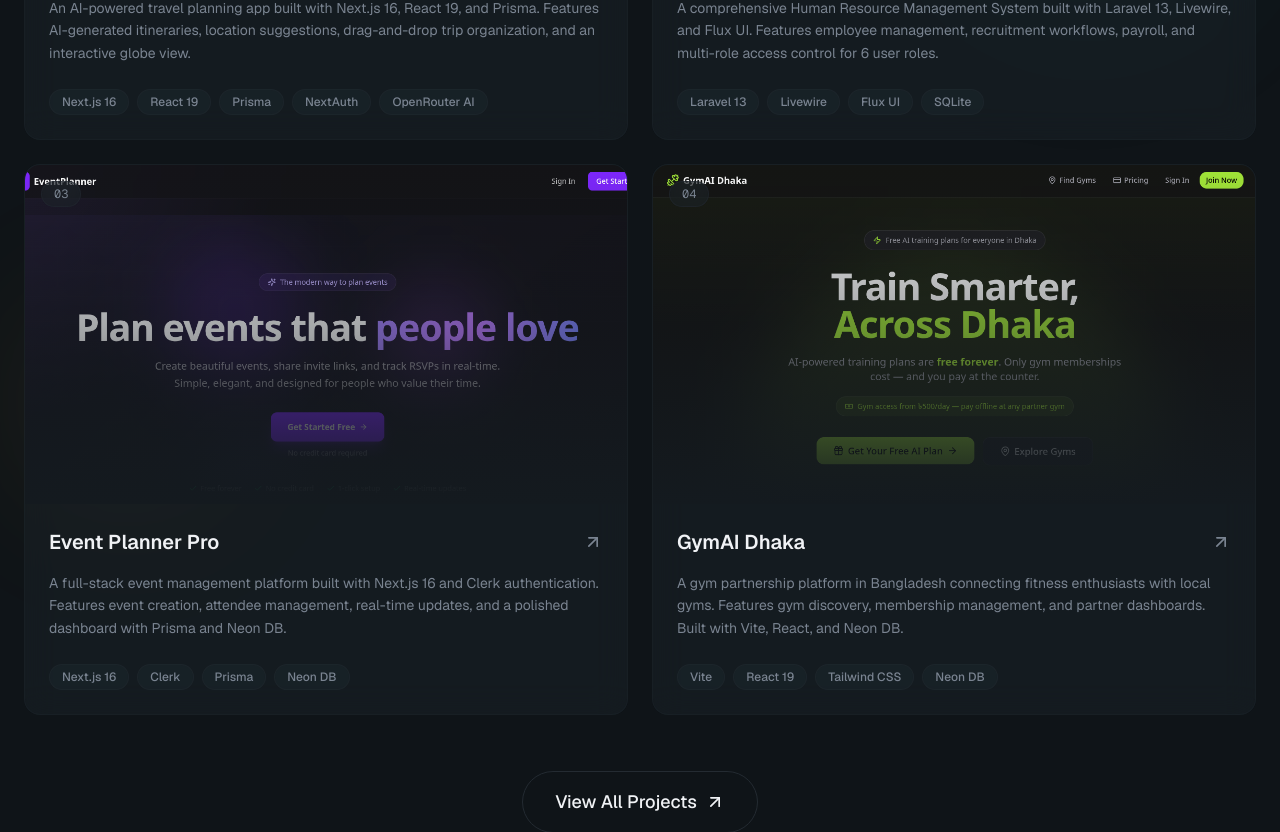
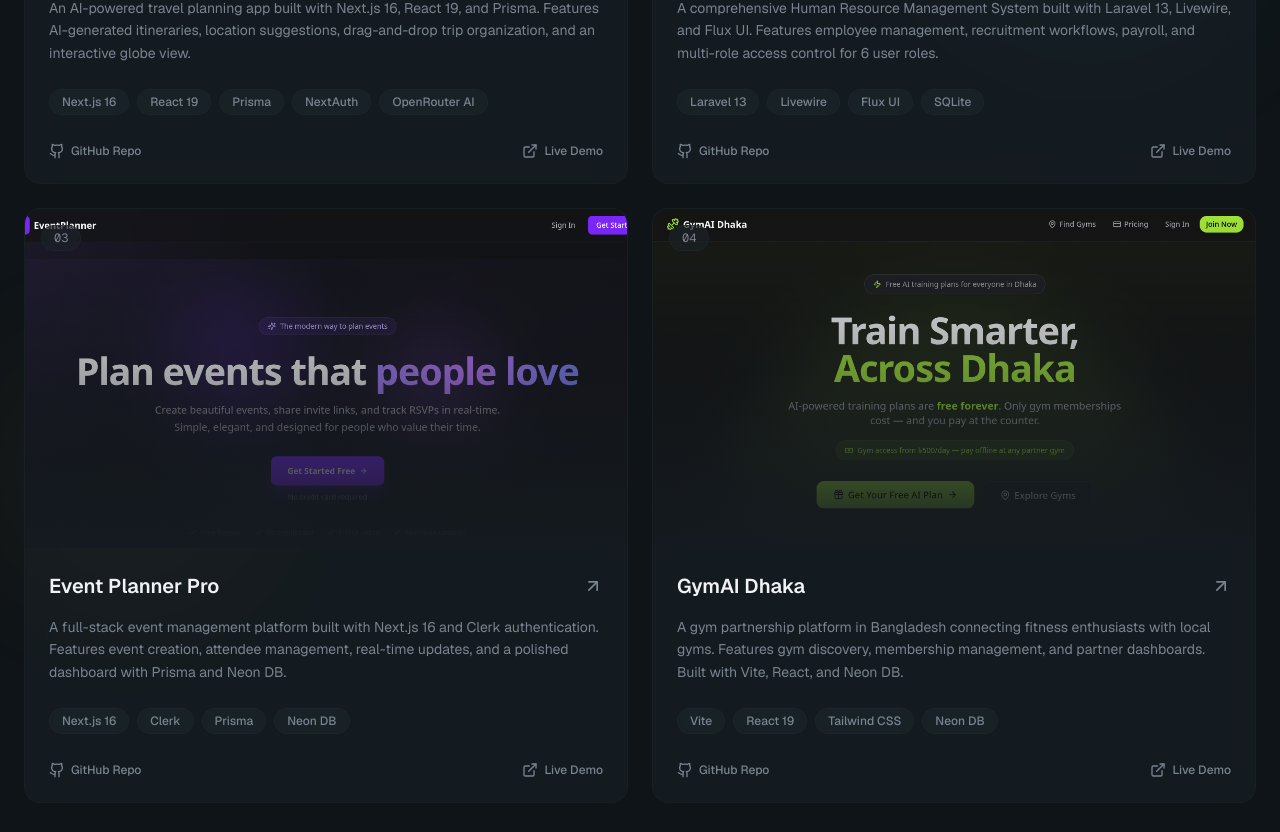
Before and after one commit to MohammadMuntasirKabir/nextjs-personal-portfolio, a Next.js app: page / in a window 1280 px wide. Shown: the part 2813-3645 px from the top of the page. Built offline with nearby package versions, Linux system fonts and the light colour scheme.

Commit message:
Fix project card layout: GitHub & Live Demo links side by side below tags

```diff
--- a/src/sections/Projects.tsx
+++ b/src/sections/Projects.tsx
@@ -198,6 +198,26 @@ export const Projects = () => {
                     </span>
                   ))}
                 </div>
+                <div className="flex items-center justify-between pt-3">
+                  <a
+                    href={project.github}
+                    target="_blank"
+                    rel="noopener noreferrer"
+                    className="flex items-center gap-1.5 text-xs font-medium text-muted-foreground hover:text-primary transition-colors duration-300"
+                  >
+                    <GithubIcon className="w-4 h-4" />
+                    GitHub Repo
+                  </a>
+                  <a
+                    href={project.link}
+                    target="_blank"
+                    rel="noopener noreferrer"
+                    className="flex items-center gap-1.5 text-xs font-medium text-muted-foreground hover:text-primary transition-colors duration-300"
+                  >
+                    <ExternalLink className="w-4 h-4" />
+                    Live Demo
+                  </a>
+                </div>
               </div>
             </div>
           ))}
```
